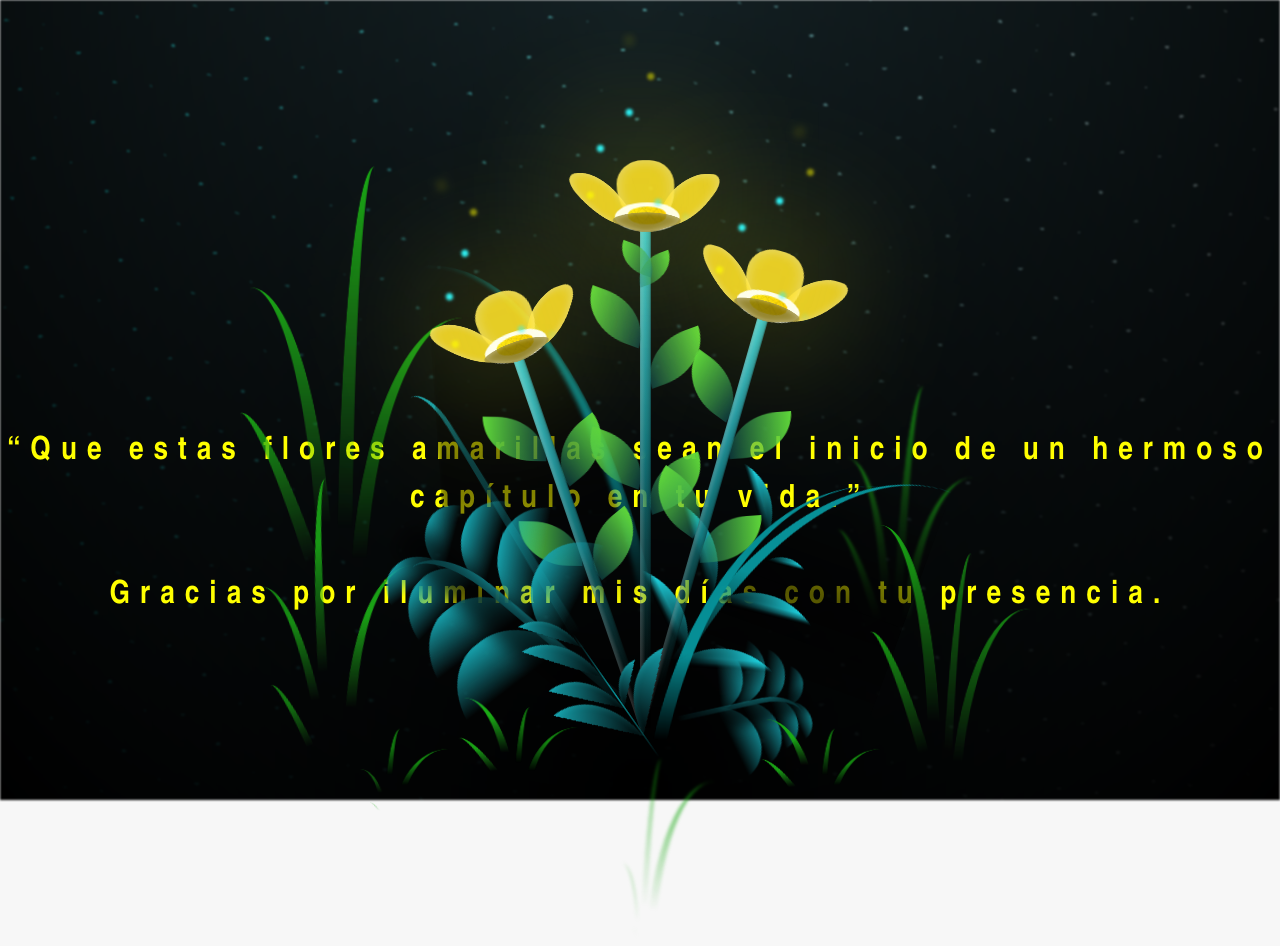
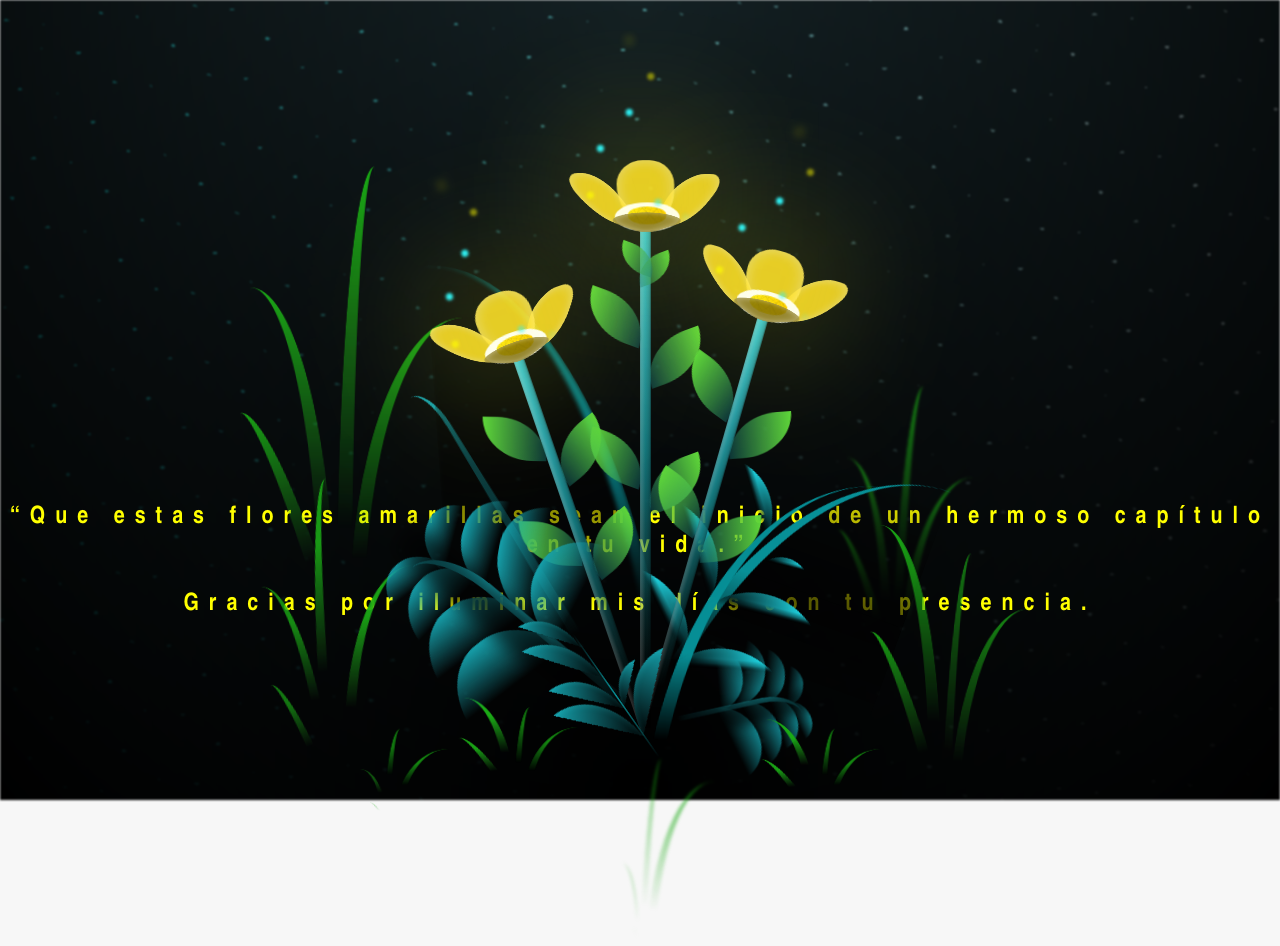
Before and after one commit to Jmterminator29/Jmterminator29.github.io, a plain HTML site: page flower.html in a window 1280 px wide. Drawn offline with Linux system fonts and the light colour scheme.

Commit message:
Update flower.html

```diff
--- a/flower.html
+++ b/flower.html
@@ -13,8 +13,8 @@
     <div id="lyrics">
 
     </div>
-    <h1 class="titulo">“Que estas flores amarillas sean el inicio de un hermoso capítulo en tu vida.” <br> <br>
-      Gracias por iluminar mis días con tu presencia.</h1>
+    <h2 class="titulo">“Que estas flores amarillas sean el inicio de un hermoso capítulo en tu vida.” <br> <br>
+      Gracias por iluminar mis días con tu presencia.</h2>
 
     <div class="night"></div>
     <div class="flowers">
```
